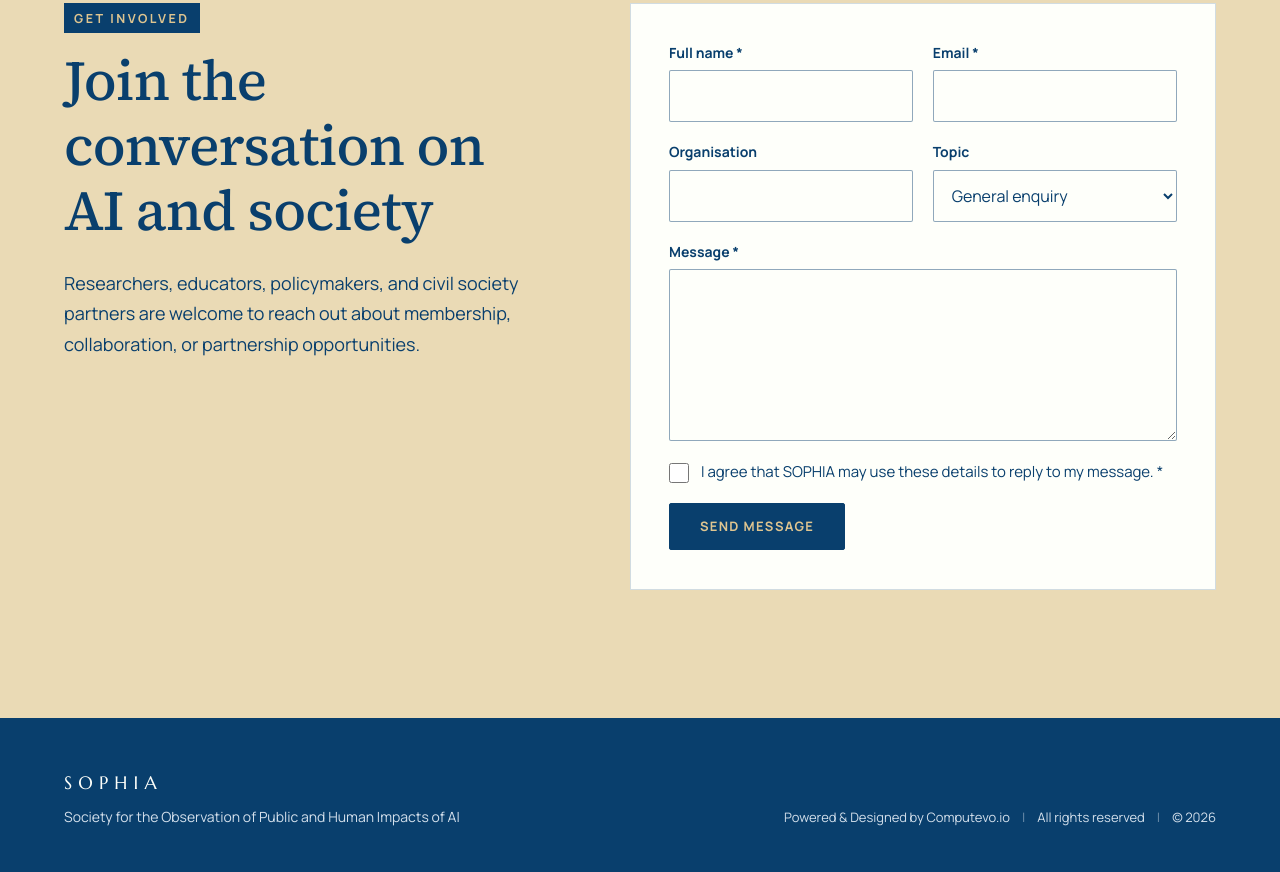
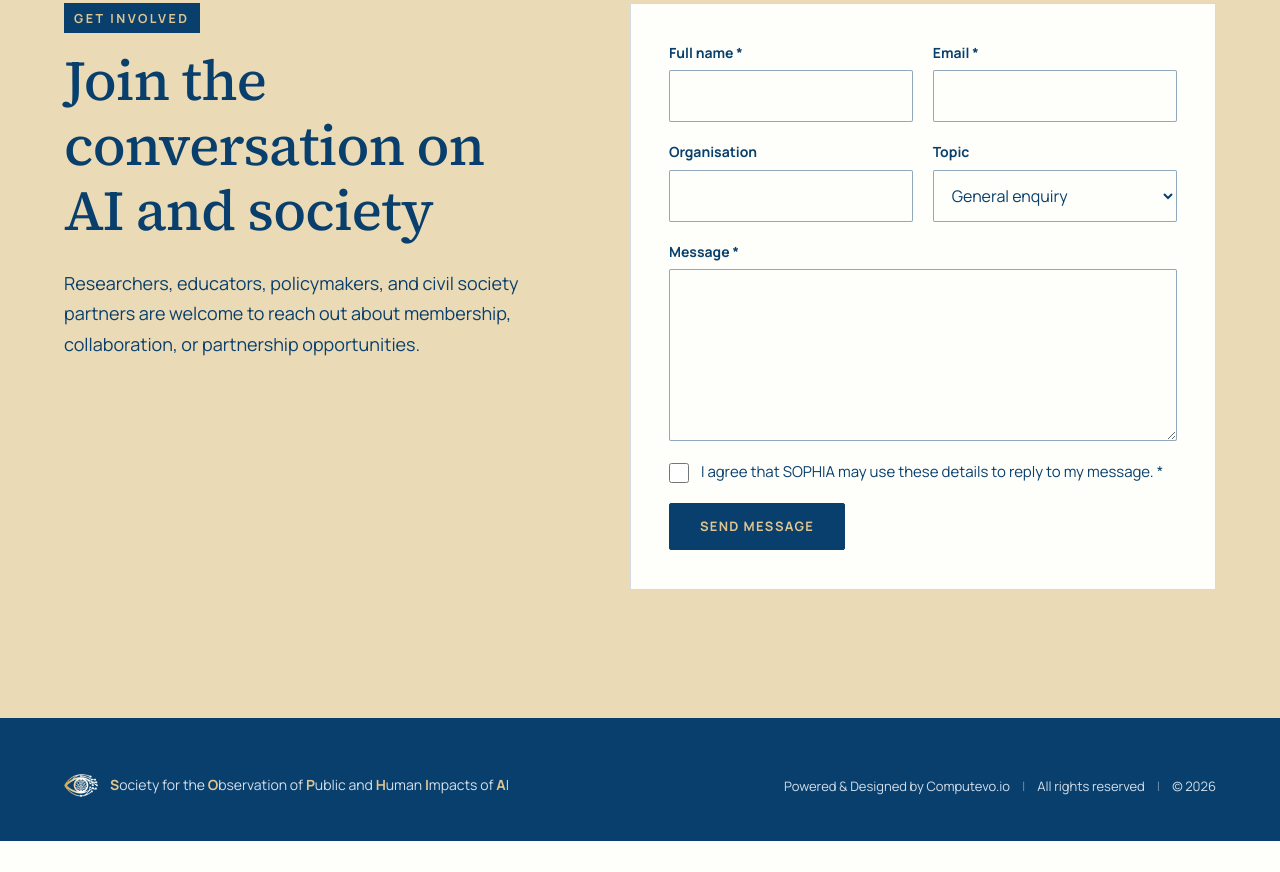
Before and after one commit to ComputevoLimited/sophia_website, a website: page index.html in a window 1280 px wide. Shown: the part 3292-4164 px from the top of the page. After the commit the page ends 4133 px from the top, so only its background shows below. Drawn offline with Linux system fonts and the light colour scheme.

Commit message:
Contact form on the page, compact footer with the eye and highlighted SOPHIA letters
- Show the contact form in Get Involved (validation, consent tick, spam trap).
  It posts to /api/contact, which does not exist yet; until it does, the form
  says plainly that it is not connected to an inbox and the message was not sent
- Footer: drop the wordmark logo, keep a small light eye next to
  "Society for the Observation of Public and Human Impacts of AI", with the six
  initials S-O-P-H-I-A in bold champagne
- Header logo now hides only while the big hero logo is on screen

Co-Authored-By: Claude Sonnet 5.5 <noreply@anthropic.com>

```diff
--- a/css/styles.css
+++ b/css/styles.css
@@ -6,13 +6,11 @@
   --beige: #eadab5; /* soft tint of the gold, for one calm band */
 
   /* Tints of those colours for secondary text and rules */
-  --on-dark: #fefffa;
   --on-dark-muted: #d3dfeb;
   --line: rgba(9, 63, 109, 0.18);
   --error: #8a1c1c; /* form errors only */
 
   /* Type */
-  --font-wordmark: 'Marcellus', 'Source Serif 4', Georgia, serif;
   --font-serif: 'Source Serif 4', Georgia, 'Times New Roman', serif;
   --font-sans: 'Manrope', system-ui, -apple-system, 'Segoe UI', sans-serif;
 
@@ -65,17 +63,6 @@ ol, ul { list-style: none; }
 }
 
 .skip-link:focus { top: 12px; }
-
-/* Wordmark */
-.wordmark {
-  font-family: var(--font-wordmark);
-  font-size: 20px;
-  line-height: 1;
-  letter-spacing: 0.34em;
-  text-transform: uppercase;
-  color: var(--blue);
-  white-space: nowrap;
-}
 
 /* Header */
 .brand { display: flex; align-items: center; }
@@ -592,8 +579,6 @@ section[id] { scroll-margin-top: calc(var(--header-h) - 1px); }
   padding: 56px 0 44px;
 }
 
-.site-footer .wordmark { color: var(--on-dark); }
-
 .footer-inner {
   display: flex;
   align-items: flex-end;
@@ -608,12 +593,26 @@ section[id] { scroll-margin-top: calc(var(--header-h) - 1px); }
   gap: 14px;
 }
 
-.wordmark-sm { font-size: 18px; }
-
 .footer-name {
+  display: flex;
+  align-items: center;
+  gap: 12px;
   max-width: 64ch;
   font-size: 14px;
   line-height: 1.6;
+}
+
+/* The six letters that spell SOPHIA inside the full name */
+.footer-name .initial {
+  font-weight: 700;
+  color: var(--gold);
+}
+
+/* Small eye from the logo, kept well below the size of the wordmark */
+.footer-eye {
+  flex: none;
+  width: 34px;
+  height: auto;
 }
 
 .site-footer small { font-size: 13px; }
@@ -671,7 +670,6 @@ section[id] { scroll-margin-top: calc(var(--header-h) - 1px); }
 
 /* Phone */
 @media (max-width: 720px) {
-  .wordmark { font-size: 17px; }
   .field-row { grid-template-columns: minmax(0, 1fr); }
   .form-actions .btn { width: 100%; }
   .footer-legal { flex-direction: column; }
--- a/index.html
+++ b/index.html
@@ -11,8 +11,8 @@
   <link rel="apple-touch-icon" href="assets/apple-touch-icon.png">
   <link rel="preconnect" href="https://fonts.googleapis.com">
   <link rel="preconnect" href="https://fonts.gstatic.com" crossorigin>
-  <link rel="stylesheet" href="https://fonts.googleapis.com/css2?family=Manrope:wght@400..700&family=Marcellus&family=Source+Serif+4:ital,opsz,wght@0,8..60,400..600;1,8..60,400&display=swap">
-  <link rel="stylesheet" href="css/styles.css?v=47">
+  <link rel="stylesheet" href="https://fonts.googleapis.com/css2?family=Manrope:wght@400..700&family=Source+Serif+4:ital,opsz,wght@0,8..60,400..600;1,8..60,400&display=swap">
+  <link rel="stylesheet" href="css/styles.css?v=52">
 </head>
 <body>
 
@@ -192,8 +192,10 @@
   <footer class="site-footer">
     <div class="container footer-inner">
       <div class="footer-brand">
-        <span class="wordmark wordmark-sm">SOPHIA</span>
-        <span class="footer-name">Society for the Observation of Public and Human Impacts of AI</span>
+        <p class="footer-name">
+          <img class="footer-eye" src="assets/logo-eye-light.png" width="96" height="67" alt="SOPHIA">
+          <span><span class="initial">S</span>ociety for the <span class="initial">O</span>bservation of <span class="initial">P</span>ublic and <span class="initial">H</span>uman <span class="initial">I</span>mpacts of <span class="initial">A</span>I</span>
+        </p>
       </div>
       <small class="footer-legal">
         <span>Powered &amp; Designed by Computevo.io</span>
@@ -205,6 +207,6 @@
     </div>
   </footer>
 
-  <script src="js/main.js?v=9"></script>
+  <script src="js/main.js?v=13"></script>
 </body>
 </html>
--- a/js/main.js
+++ b/js/main.js
@@ -52,6 +52,7 @@ if (contactForm) {
     consent: 'Please tick the box so we can reply to you.',
   };
   const thanks = 'Thank you. Your message has been sent and we will reply as soon as we can.';
+  const notConnected = 'This form is not connected to an inbox yet, so your message was not sent.';
 
   const setError = (field, text) => {
     const error = document.getElementById(`${field.id}-error`);
@@ -101,12 +102,19 @@ if (contactForm) {
         headers: { 'Content-Type': 'application/json' },
         body: JSON.stringify(data),
       });
-      if (!response.ok) throw new Error(`Request failed with status ${response.status}`);
+      if (!response.ok) {
+        const failure = new Error(`Request failed with status ${response.status}`);
+        // The Worker has no /api/contact yet: say so, instead of a vague "try again"
+        failure.notConnected = [404, 405, 501].includes(response.status);
+        throw failure;
+      }
       contactForm.reset();
       status.textContent = thanks;
     } catch (error) {
       status.classList.add('is-error');
-      status.textContent = 'Sorry, your message could not be sent. Please try again in a moment.';
+      status.textContent = error.notConnected
+        ? notConnected
+        : 'Sorry, your message could not be sent. Please try again in a moment.';
     } finally {
       submitButton.disabled = false;
     }
```
Also changed, not shown: assets/logo-eye-light.png (added).
